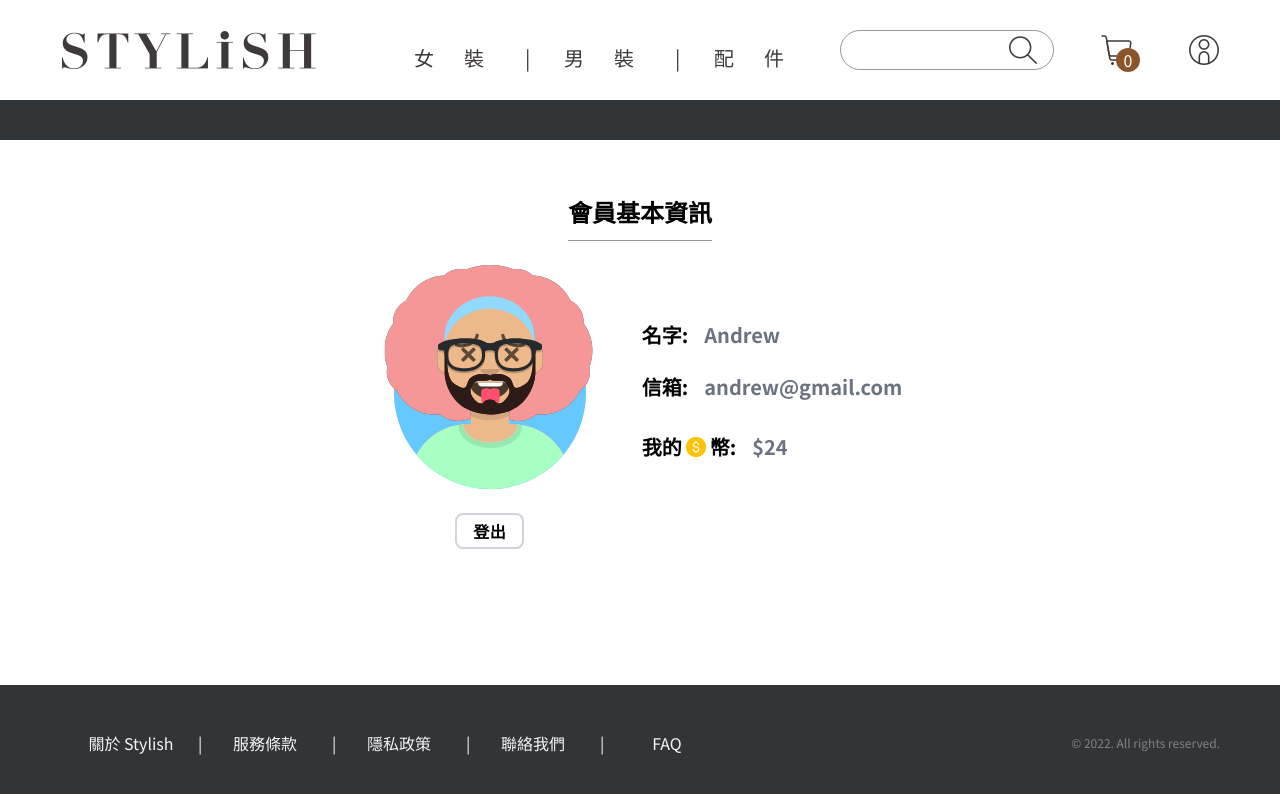
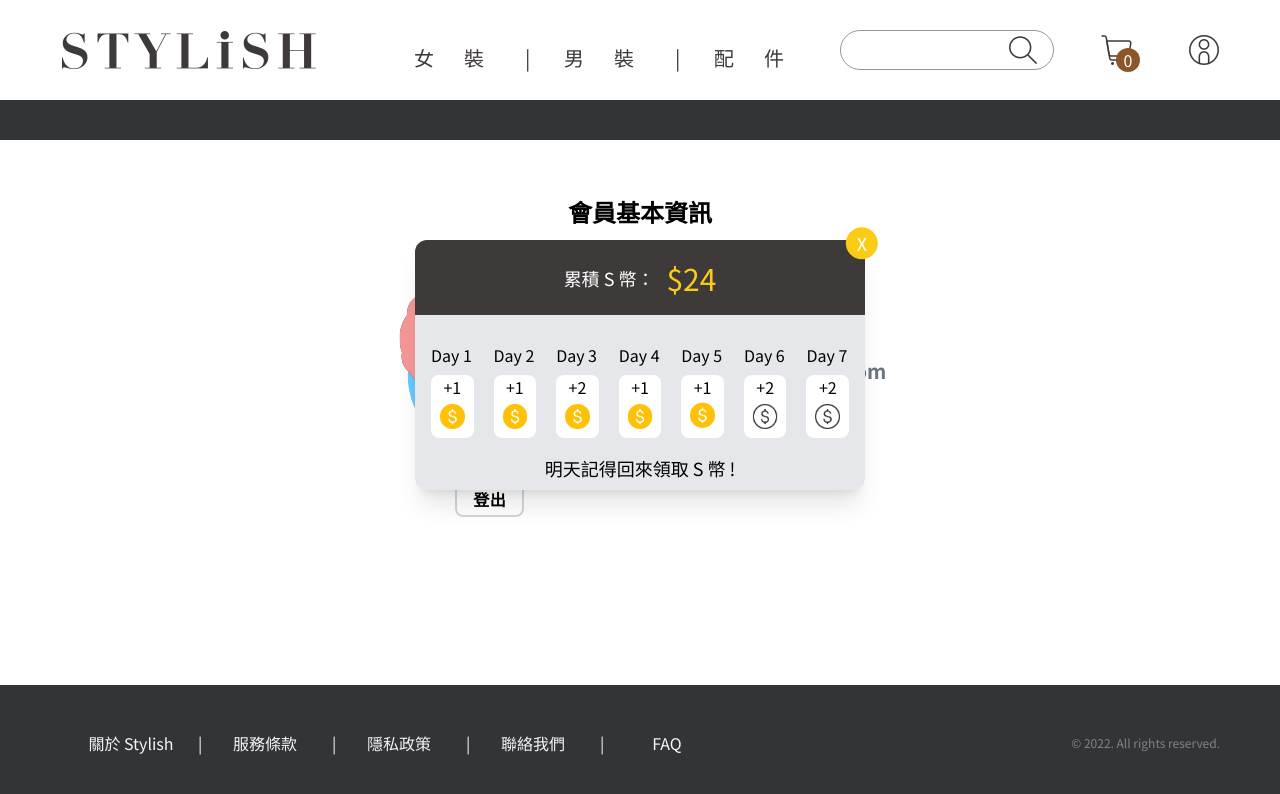
Before and after one commit to andrewchen19/Front-End-Class-Stylish-Co-Work, a React (Vite) app: page /profile in a window 1280 px wide. Shown: the top 794 px of the page. Built offline with nearby package versions, Linux system fonts and the light colour scheme.

Commit message:
feat: finish basic logic and ui of check-in  feature

```diff
--- a/src/App.jsx
+++ b/src/App.jsx
@@ -1,11 +1,14 @@
-import { Outlet } from "react-router-dom";
+import { Outlet, useLocation } from "react-router-dom";
 import { createGlobalStyle } from "styled-components";
 import { Reset } from "styled-reset";
 import Footer from "./components/Footer";
 import Header from "./components/Header";
 import { AuthContextProvider } from "./context/authContext";
 import { CartContextProvider } from "./context/cartContext";
-import AppProvider from "./context/globalContext";
+
+import { useEffect, useState } from "react";
+import { useGlobalContext } from "./context/globalContext";
+import Modal from "./components/Modal";
 
 import "./index.css";
 
@@ -30,19 +33,38 @@ body {
 `;
 
 function App() {
+  const { shouldModalOpen, setShouldModalOpen } = useGlobalContext();
+  const [isLogin, setIsLogin] = useState(true);
+  const [isTodayFirstLogin, setIsTodayFirstLogin] = useState(true);
+  const location = useLocation();
+  const isHomeRoute = location.pathname === "/" && !location.search;
+  const isProfileRoute = location.pathname === "/profile";
+
+  // console.log(isHomeRoute);
+  // console.log(isProfileRoute);
+
+  const checkOpenModal = () => {
+    if ((isHomeRoute || isProfileRoute) && isLogin && isTodayFirstLogin) {
+      setShouldModalOpen(true);
+    }
+  };
+
+  useEffect(() => {
+    checkOpenModal();
+  }, []);
+
   return (
     <>
       <Reset />
       <GlobalStyle />
-      <AppProvider>
       <AuthContextProvider>
         <CartContextProvider>
           <Header />
           <Outlet />
           <Footer />
+          {shouldModalOpen && <Modal />}
         </CartContextProvider>
       </AuthContextProvider>
-      </AppProvider>
     </>
   );
 }
--- /dev/null
+++ b/src/components/DailyCoin.jsx
@@ -0,0 +1,30 @@
+import whiteCoin from "../assets/w-coin.png";
+import yellowCoin from "../assets/y-coin.png";
+
+const DailyCoin = ({ day, loginDay }) => {
+  return (
+    <div className="flex flex-col gap-y-3">
+      <p>Day {day}</p>
+      <div className="bg-white rounded-lg flex flex-col gap-y-1 items-center p-1">
+        {day === 3 || day === 6 || day === 7 ? (
+          <span>+2</span>
+        ) : (
+          <span>+1</span>
+        )}
+        {day < loginDay ? (
+          <img src={yellowCoin} alt="yellow-coin"></img>
+        ) : day === loginDay ? (
+          <img
+            src={yellowCoin}
+            alt="yellow-coin"
+            className="animate-bounce"
+          ></img>
+        ) : (
+          <img src={whiteCoin} alt="yellow-coin"></img>
+        )}
+      </div>
+    </div>
+  );
+};
+
+export default DailyCoin;
--- a/src/components/Header/index.jsx
+++ b/src/components/Header/index.jsx
@@ -18,7 +18,7 @@ const Wrapper = styled.div`
   width: 100%;
   padding: 0 54px 0 60px;
   border-bottom: 40px solid #313538;
-  z-index: 99;
+  z-index: 5;
   background-color: white;
   display: flex;
   align-items: center;
--- /dev/null
+++ b/src/components/Modal.jsx
@@ -0,0 +1,50 @@
+import DailyCoin from "./DailyCoin";
+import { useGlobalContext } from "../context/globalContext";
+
+const Modal = () => {
+  const { setShouldModalOpen } = useGlobalContext();
+
+  const closeModal = () => {
+    return setShouldModalOpen(false);
+  };
+
+  const loginDay = 5;
+
+  return (
+    <div className="fixed inset-0 w-full h-screen grid justify-center z-10">
+      <div className="top-[30%] w-[450px] h-[250px] shadow-xl flex flex-col relative rounded-xl">
+        <div className="h-[30%] bg-primary grid place-items-center rounded-t-xl">
+          <h4 className="text-lg text-white flex items-center">
+            累積 S 幣：
+            <span className="text-3xl text-yellow-400 pl-3">$24</span>
+          </h4>
+        </div>
+
+        <div className="flex-1 bg-gray-200 rounded-b-xl flex flex-col items-center px-4 pt-8">
+          <div className="flex gap-5">
+            {Array.from({ length: 7 }, (_, index) => {
+              return (
+                <DailyCoin
+                  key={index + 1}
+                  day={index + 1}
+                  loginDay={loginDay}
+                />
+              );
+            })}
+          </div>
+          <p className="mt-4 text-lg">明天記得回來領取 S 幣 !</p>
+        </div>
+
+        {/* close button */}
+        <div
+          className="absolute top-0 right-0 w-8 h-8 translate-x-[40%] -translate-y-[40%] rounded-full bg-yellow-400 grid place-items-center hover:cursor-pointer"
+          onClick={closeModal}
+        >
+          <span className="text-white text-lg">X</span>
+        </div>
+      </div>
+    </div>
+  );
+};
+
+export default Modal;
--- a/src/pages/Home/index.jsx
+++ b/src/pages/Home/index.jsx
@@ -1,5 +1,5 @@
-import Carousel from './Carousel';
-import Products from './Products';
+import Carousel from "./Carousel";
+import Products from "./Products";
 
 function Home() {
   return (
--- a/src/pages/Profile/index.jsx
+++ b/src/pages/Profile/index.jsx
@@ -1,9 +1,12 @@
-import { useContext } from "react";
+// import { useContext } from "react";
 import ReactLoading from "react-loading";
 import styled from "styled-components";
 // import { AuthContext } from "../../context/authContext";
 import avatarImg from "../../assets/avatar.svg";
-import yellowCoin from "../../assets/y_coin.png";
+import yellowCoin from "../../assets/y-coin.png";
+import { useGlobalContext } from "../../context/globalContext";
+import { useEffect } from "react";
+import { useNavigate } from "react-router-dom";
 
 const Wrapper = styled.div`
   padding: 60px 20px;
@@ -24,6 +27,12 @@ const Loading = styled(ReactLoading)`
   margin-top: 50px;
 `;
 
+function Profile() {
+  // const { user, isLogin, login, logout, loading } = useContext(AuthContext);
+  const loading = false;
+  const isLogin = true;
+  const { setShouldModalOpen } = useGlobalContext();
+
   const loginHandler = () => {
     return null;
   };
@@ -32,20 +41,30 @@ const logoutHandler = () => {
     return null;
   };
 
-const coinHandler = () => {};
+  const coinHandler = () => {
+    setShouldModalOpen(true);
+  };
 
-function Profile() {
-  // const { user, isLogin, login, logout, loading } = useContext(AuthContext);
-  const loading = false;
-  const isLogin = true;
+  const navigate = useNavigate();
+
+  // useEffect(() => {
+  //   if (isLogin) {
+  //     navigate("/");
+  //   }
+  // }, []);
 
   const renderContent = () => {
     if (loading) return <Loading type="spinningBubbles" color="#313538" />;
     if (isLogin)
       return (
+        <>
           <div className="flex justify-center items-center gap-10">
             <div>
-            <img src={avatarImg} alt="avatar-icon" className="mt-6 h-56 w-56" />
+              <img
+                src={avatarImg}
+                alt="avatar-icon"
+                className="mt-6 h-48 w-48"
+              />
               <button
                 className="mt-6 border-2 border-gray-300 px-4 py-2 font-bold rounded-lg tracking-wide hover:bg-secondary hover:border-transparent hover:text-white"
                 onClick={logoutHandler}
@@ -83,6 +102,7 @@ function Profile() {
               </div>
             </div>
           </div>
+        </>
       );
     return (
       <>
```
Also changed, not shown: src/index.jsx (+14 -9 lines), src/assets/w-coin.png (added), src/assets/y-coin.png (renamed from src/assets/y_coin.png). Lines whose indentation alone changed are shown as unchanged.
